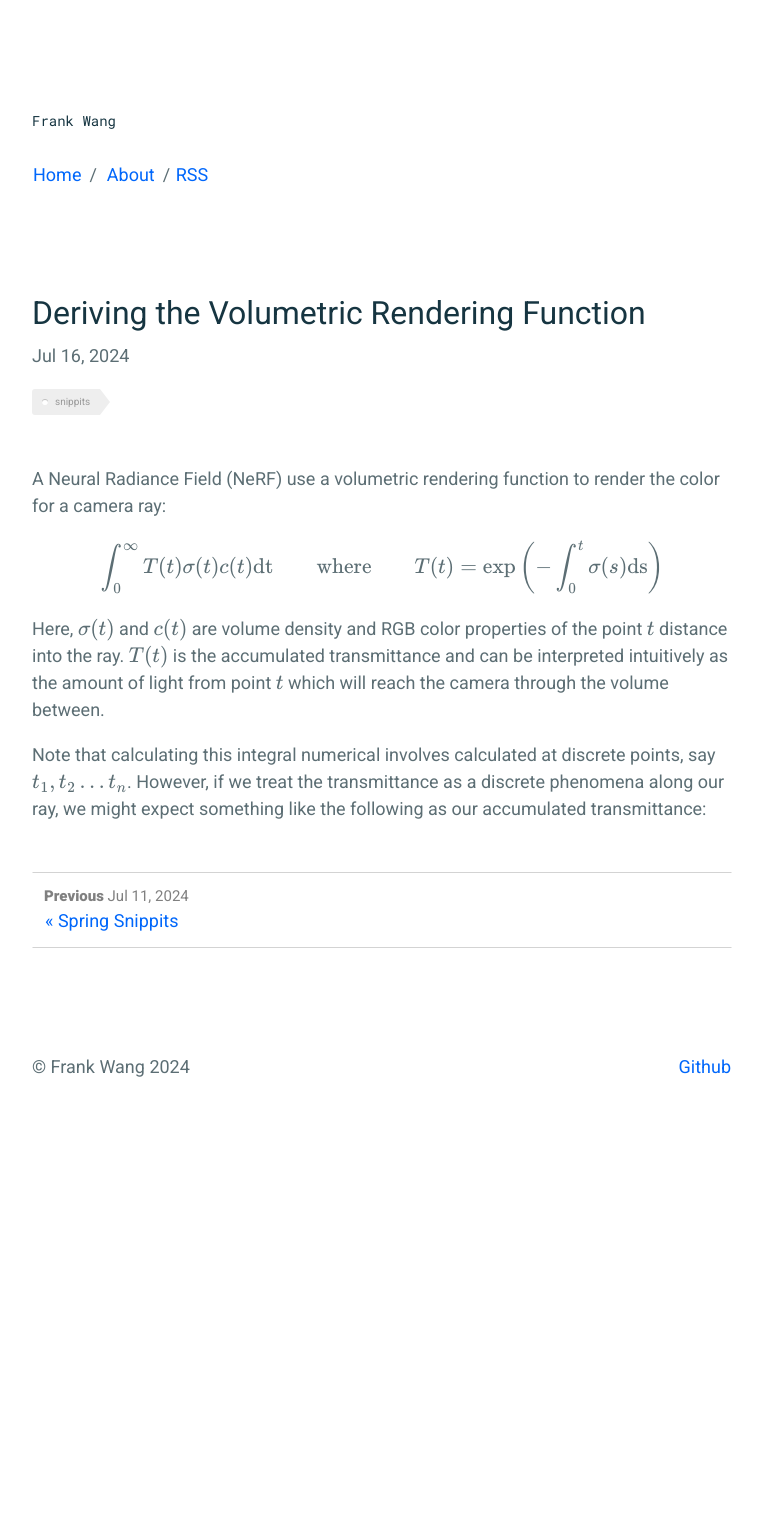
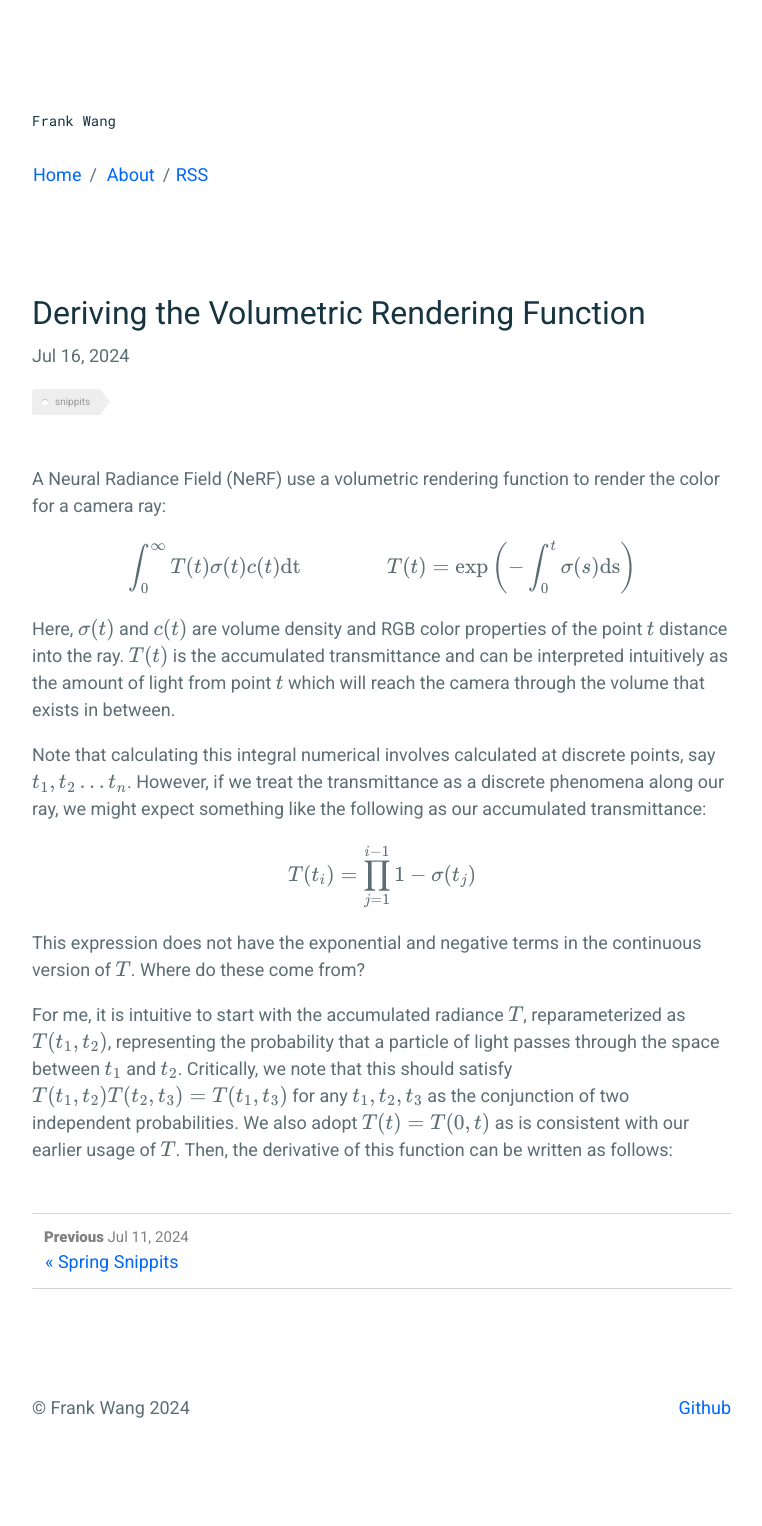
Before and after one commit to frankwang95/frankwang95.github.io, a Jekyll site: the page built from _posts/2024-07-16-deriving-volumetric-rendering.md, in a window 1280 px wide. Shown: the whole page, without its empty margins (258-1020 px from the left). Built offline with Jekyll 4.4.1, drawn with Linux system fonts in a browser that asks for light colours; formulas are drawn with MathJax 3; before the commit the page ends 1185 px from its top, so only the background shows below that.

Commit message:
Update 2024-07-16-deriving-volumetric-rendering.md

```diff
--- a/_posts/2024-07-16-deriving-volumetric-rendering.md
+++ b/_posts/2024-07-16-deriving-volumetric-rendering.md
@@ -7,8 +7,14 @@ tags: snippits
 
 A Neural Radiance Field (NeRF) use a volumetric rendering function to render the color for a camera ray:
 
-$$\int_0^\infty T(t) \sigma(t) c(t) \text{dt} \qquad \text{where} \qquad T(t) = \exp\left(-\int_0^t \sigma(s) \text{ds}\right)$$
+$$\int_0^\infty T(t) \sigma(t) c(t) \text{dt} \qquad \qquad T(t) = \exp\left(-\int_0^t \sigma(s) \text{ds}\right)$$
 
-Here, $$\sigma(t)$$ and $$c(t)$$ are volume density and RGB color properties of the point $$t$$ distance into the ray. $$T(t)$$ is the accumulated transmittance and can be interpreted intuitively as the amount of light from point $$t$$ which will reach the camera through the volume between.
+Here, $$\sigma(t)$$ and $$c(t)$$ are volume density and RGB color properties of the point $$t$$ distance into the ray. $$T(t)$$ is the accumulated transmittance and can be interpreted intuitively as the amount of light from point $$t$$ which will reach the camera through the volume that exists in between.
 
 Note that calculating this integral numerical involves calculated at discrete points, say $$t_1, t_2 \ldots t_n$$. However, if we treat the transmittance as a discrete phenomena along our ray, we might expect something like the following as our accumulated transmittance:
+
+$$T(t_i) = \prod_{j = 1}^{i - 1} 1 - \sigma(t_j)$$
+
+This expression does not have the exponential and negative terms in the continuous version of $$T$$. Where do these come from?
+
+For me, it is intuitive to start with the accumulated radiance $$T$$, reparameterized as $$T(t_1, t_2)$$, representing the probability that a particle of light passes through the space between $$t_1$$ and $$t_2$$. Critically, we note that this should satisfy $$T(t_1, t_2) T(t_2, t_3) = T(t_1, t_3)$$ for any $$t_1, t_2, t_3$$ as the conjunction of two independent probabilities. We also adopt $$T(t) = T(0, t)$$ as is consistent with our earlier usage of $$T$$. Then, the derivative of this function can be written as follows:
```
